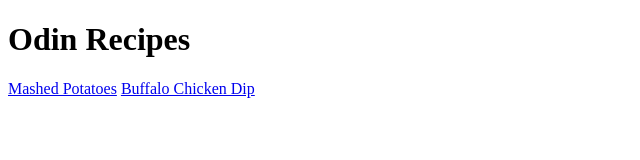
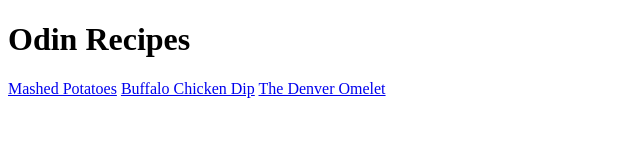
Before and after one commit to austinwcodes/odin-recipes, a plain HTML site: page index.html in a window 1280 px wide. Shown: the whole page, without its empty margins (0-640 px from the left). Drawn offline with Linux system fonts and the light colour scheme.

Commit message:
Updated index.html with Link to denveromelet

```diff
--- a/index.html
+++ b/index.html
@@ -8,5 +8,6 @@
         <h1>Odin Recipes</h1>
         <a href="./recipes/mashedpotatoes.html">Mashed Potatoes</a>
         <a href="./recipes/buffalochickendip.html">Buffalo Chicken Dip</a>
+        <a href="./recipes/denveromelet.html">The Denver Omelet</a>
     </body>
 </html>
```
